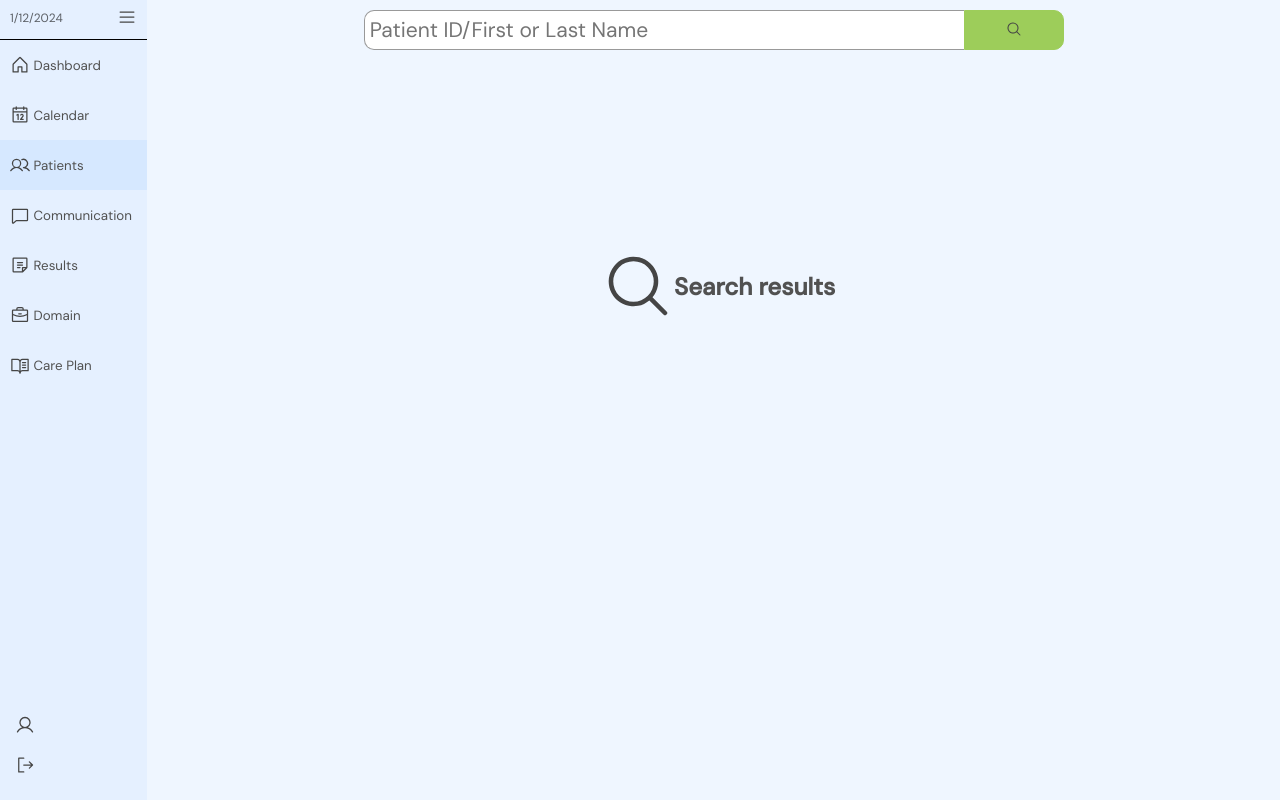
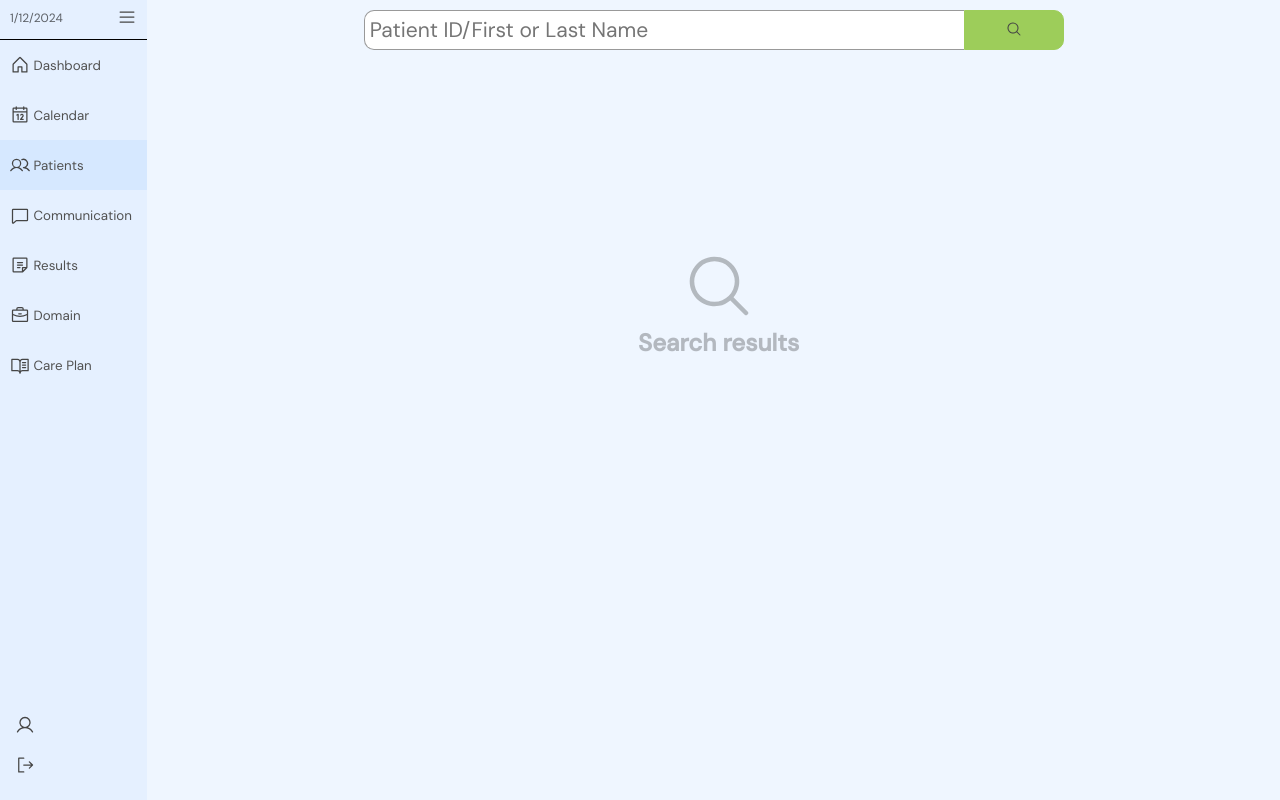
Before and after one commit to DiamondD7/yougotjob_client, a React (Vite) app: page /home in a window 1280 px wide. Both pictures are taken after a click on the button "Patients". Built offline with nearby package versions, Linux system fonts and the light colour scheme.

Commit message:
changed the styling of the texts and icons

```diff
--- a/src/components/Patients/SearchProfile.jsx
+++ b/src/components/Patients/SearchProfile.jsx
@@ -70,13 +70,15 @@ const SearchProfile = ({
         <div>
           {searchField === "" ? (
             <div className="no-search__wrapper">
-              <MagnifyingGlass size={72} color="#454545" />
-              <h2>Search results</h2>
+              <MagnifyingGlass size={72} color="rgba(0,0,0,0.25)" />
+              <h2 style={{ color: "rgba(0,0,0,0.25)" }}>Search results</h2>
             </div>
           ) : (
             <div className="no-search__wrapper">
-              <SmileySad size={60} color="#454545" />
-              <h2>Sorry we couldn't find any results</h2>
+              <SmileySad size={60} color="rgba(0,0,0,0.25)" />
+              <h2 style={{ color: "rgba(0,0,0,0.25)" }}>
+                Sorry we couldn't find any results
+              </h2>
             </div>
           )}
         </div>
--- a/src/styles/searchprofilestyles.css
+++ b/src/styles/searchprofilestyles.css
@@ -45,9 +45,7 @@
 
 
 .no-search__wrapper{
-    display: flex;
-    justify-content: center;
-    align-items: center;
+    text-align: center;
     margin-top: 200px;
 }
 
```
